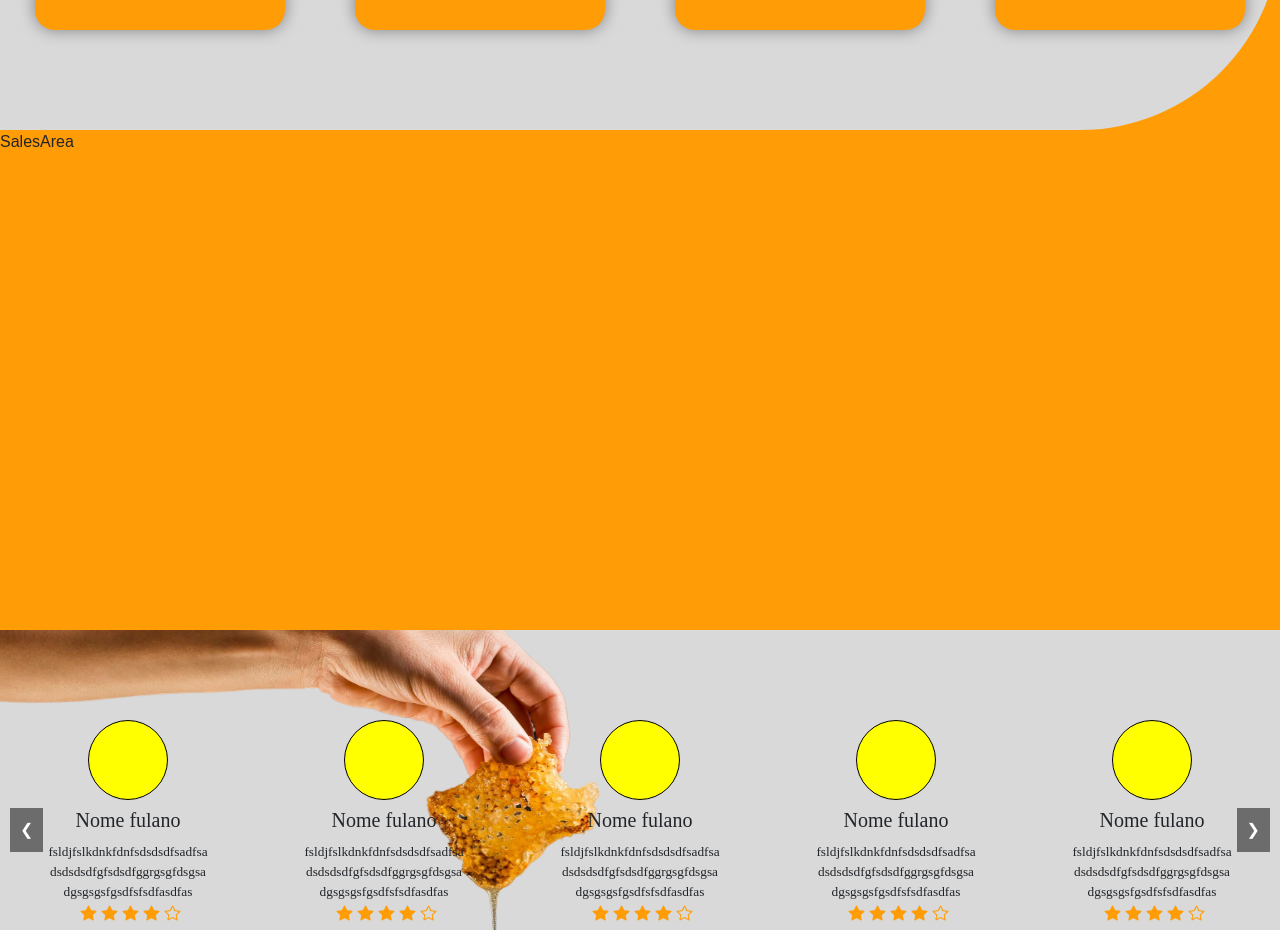
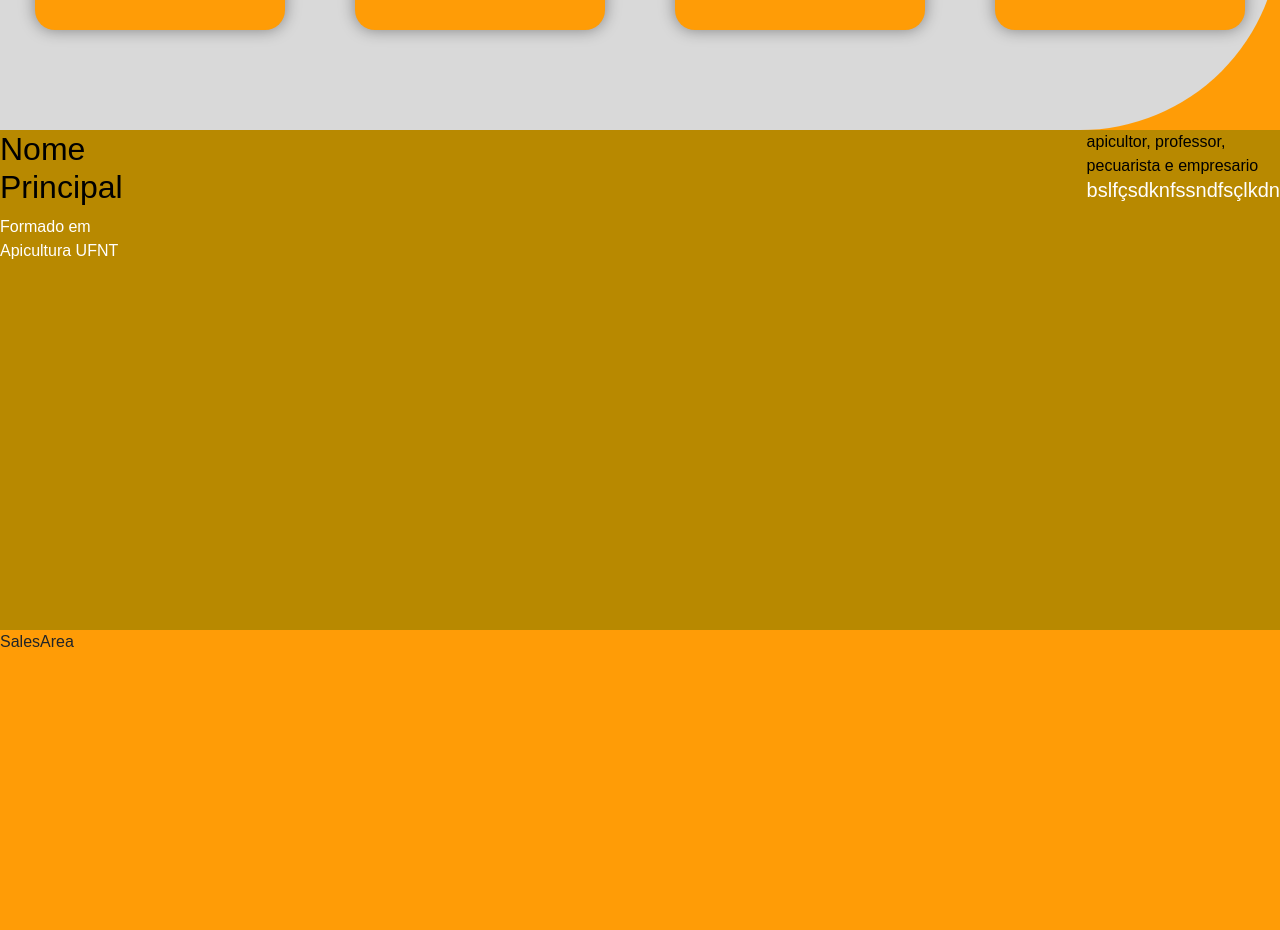
Before and after one commit to SavioVitorAlves/Nativas, a React (Create React App) app: page / in a window 1280 px wide. Shown: the part 820-1750 px from the top of the page. Built offline with nearby package versions, Linux system fonts and the light colour scheme; a web font is replaced by a local one.

Commit message:
feat: add new color in backgroud

```diff
--- a/src/components/pages/Home.jsx
+++ b/src/components/pages/Home.jsx
@@ -3,11 +3,13 @@ import Benefict from '../Layout/main/Benefict';
 import SalesArea from '../Layout/main/SalesArea';
 import Cards from '../Layout/main/Cards';
 import Products from '../Layout/main/Products';
+import Creator from '../Layout/main/Creator';
 function Home(){
     return (
         <div>
             <Header/>
             <Benefict/>
+            <Creator/>
             <SalesArea/>
             <Cards/>
             <Products/>
```
